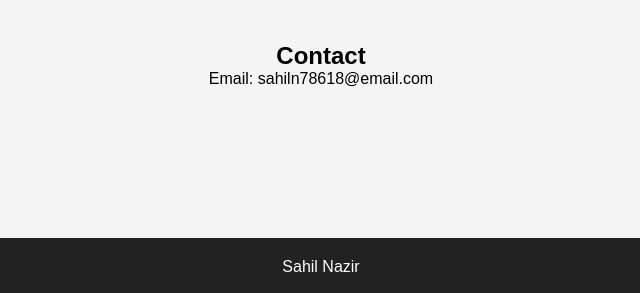
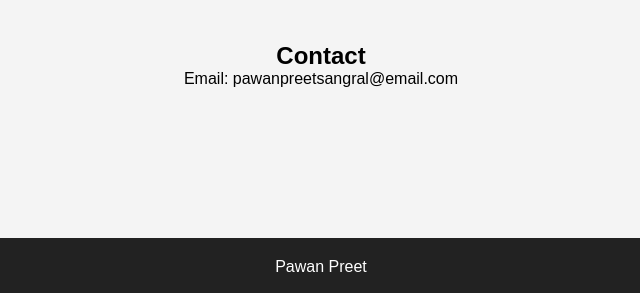
Before and after one commit to pawanpreetsangral-sudo/PRODIGY_WD_01, a plain HTML site: page index.html in a window 1280 px wide. Shown: the part 1758-2051 px from the top of the page, 319-959 px from the left. Drawn offline with Linux system fonts and the light colour scheme.

Commit message:
Update index.html

```diff
--- a/index.html
+++ b/index.html
@@ -61,11 +61,11 @@ The website is optimized for both desktop and mobile devices.
 
 <section id="contact" class="section">
     <h2>Contact</h2>
-    <p>Email: sahiln78618@email.com</p>
+    <p>Email: pawanpreetsangral@email.com</p>
 </section>
 
 <footer>
-    <p>Sahil Nazir</p>
+    <p>Pawan Preet</p>
 </footer>
 
 <script src="script.js"></script>
```
